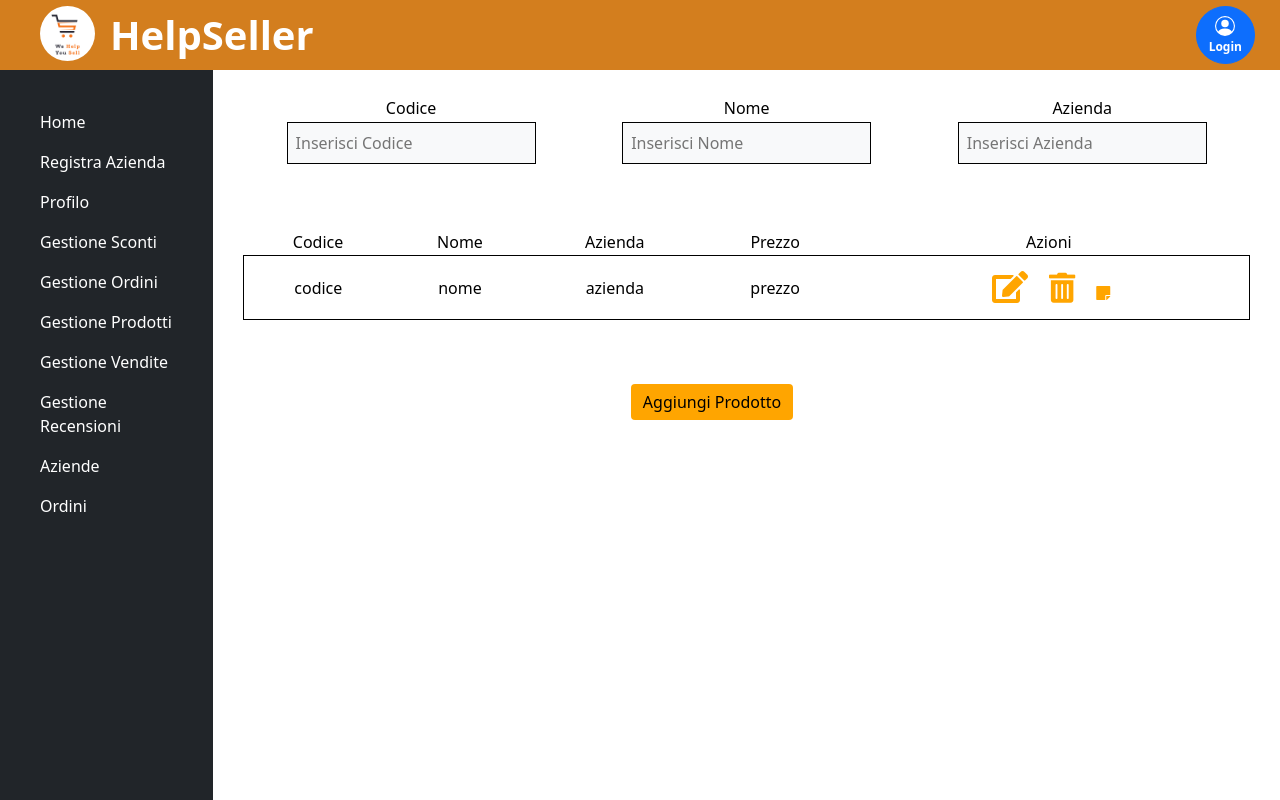
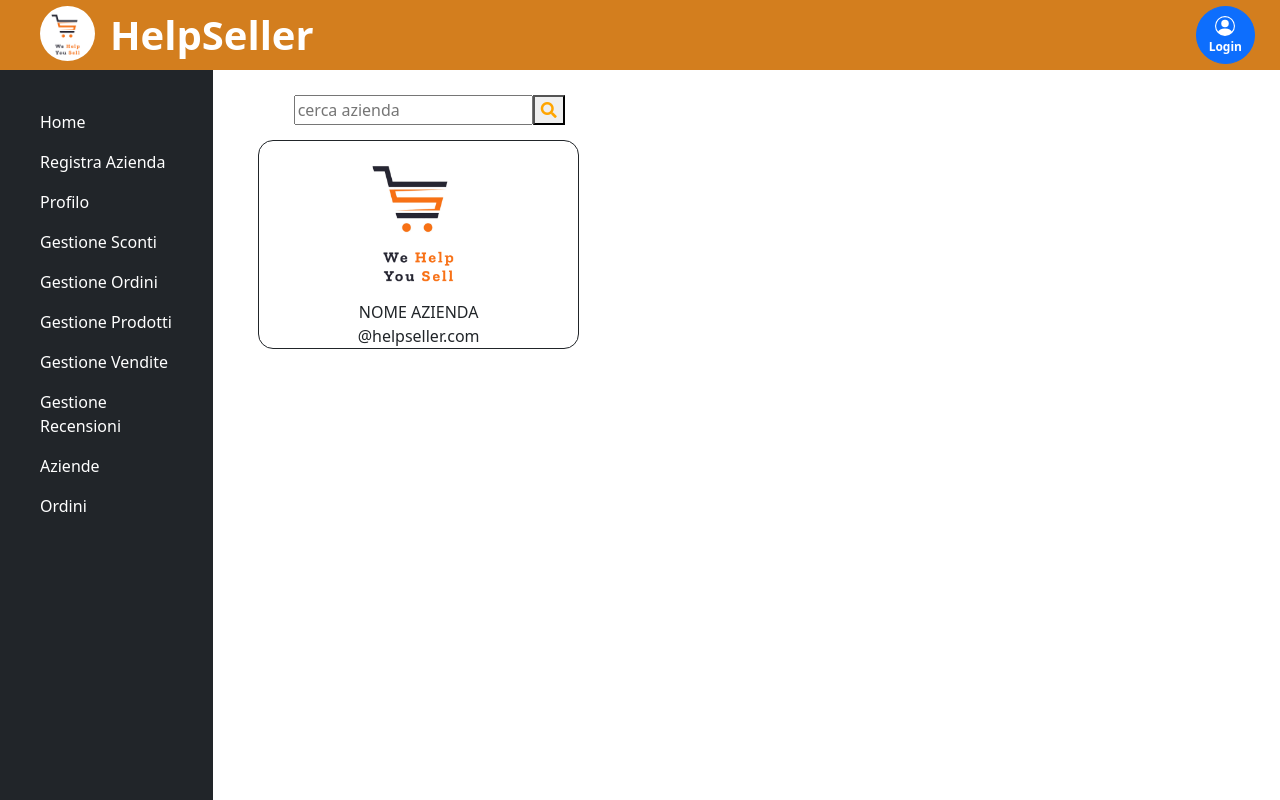
Before and after one commit to Mario-caccioppoli/HelpSellerInterface, an Angular app: page /visualizzaAziende in a window 1280 px wide. Before the commit this address led to /. Shown: the top 800 px of the page. Built offline with nearby package versions, Linux system fonts and the light colour scheme.

Commit message:
Aggiunta di alcune componenti all'app router module

```diff
--- a/src/app/app-routing.module.ts
+++ b/src/app/app-routing.module.ts
@@ -1,8 +1,37 @@
 import { NgModule } from '@angular/core';
 import { Routes, RouterModule } from '@angular/router';
+import { GestioneOrdiniRicevutiComponent } from './components/gestione-ordini-ricevuti/gestione-ordini-ricevuti.component';
+import { GestioneProdottiComponent } from './components/gestione-prodotti/gestione-prodotti.component';
+import { GestioneScontiComponent } from './components/gestione-sconti/gestione-sconti.component';
+import { ProfiloAziendaComponent } from './components/profilo-azienda/profilo-azienda.component';
+import { SelezionaProdottiScontareComponent } from './components/seleziona-prodotti-scontare/seleziona-prodotti-scontare.component';
+import { VisualizzaAziendeComponent } from './components/visualizza-aziende/visualizza-aziende.component';
+import { VisualizzaProdottiComponent } from './components/visualizza-prodotti/visualizza-prodotti.component';
 
 
-const routes: Routes = [];
+const routes: Routes = [{
+    path:'gestioneOrdini',
+    component:GestioneOrdiniRicevutiComponent},
+  {
+    path:'gestioneProdotti',
+    component:GestioneProdottiComponent},
+  {
+    path:'gestioneSconti',
+    component:GestioneScontiComponent},
+  {
+    path:'profiloAzienda',
+    component:ProfiloAziendaComponent},
+  {
+    path:'selezionaProdottiScontare',
+    component:SelezionaProdottiScontareComponent},
+  {
+    path:'visualizzaAziende',
+    component:VisualizzaAziendeComponent},
+  {
+    path:'visualizzaProdotti',
+    component:VisualizzaProdottiComponent}
+
+  ];
 
 @NgModule({
   imports: [RouterModule.forRoot(routes)],
--- a/src/app/app.component.html
+++ b/src/app/app.component.html
@@ -4,10 +4,10 @@
         <app-sidebar></app-sidebar>
     </div>
     <div class="col-lg-10 cont-princ">
-        <app-gestione-prodotti></app-gestione-prodotti>
+        <router-outlet></router-outlet>
     </div>
 </div>
-<router-outlet></router-outlet>
+
 <div id="foot" class="row">
     <app-footer></app-footer>
 </div>
--- a/src/app/components/gestione-prodotti/gestione-prodotti.component.html
+++ b/src/app/components/gestione-prodotti/gestione-prodotti.component.html
@@ -26,7 +26,7 @@
         <td class="table-light ">nome</td>
         <td class="table-light ">azienda</td>
         <td class="table-light ">prezzo</td>
-        <td class="table-light "><button class="pulsanti"><i class="fa fa-edit fa-2x" aria-hidden="true"></i></button><button class="pulsanti" style="font-size: 30px;"><i class="fas fa-trash-alt"></i></button><button class="pulsanti"><i class="fas fa-sticky-note"></i></button></td>
+        <td class="table-light "><button class="pulsanti"><i class="fa fa-edit fa-2x" aria-hidden="true"></i></button><button class="pulsanti" style="font-size: 30px;"><i class="fas fa-trash-alt"></i></button><button class="pulsanti"><i class="fas fa-sticky-note" style="font-size: 30px;"></i></button></td>
     </tr>
 </table>
 
@@ -45,30 +45,29 @@
                 <h5 class="modal-title" id="staticBackdropLabel">Aggiungi Prodotto</h5>
                 <button type="button" class="btn-close" data-bs-dismiss="modal" aria-label="Close"></button>
             </div>
-            <div class="modal-body">
-                <div class="modal-body">
-                    <form class="form-control">
+            <form class="form-control" #FormModel="ngForm" (ngSubmit)="prendiDati(FormModel.value)">
+                <div class=" modal-body">
+                    <div class="modal-body">
                         <p><b>Inserisci immagine</b></p>
                         <input type="file" class="form-control" name="file" />
                         <br>
                         <p><b>Nome Prodotto</b></p>
-                        <input type="text" name="nome" placeholder="inserisci nome prodotto"><br>
+                        <input type="text" ngModel name="nome" placeholder="inserisci nome prodotto"><br>
                         <p><b>Descrizione Prodotto</b></p>
-                        <textarea name="textArea" id="" cols="30" rows="5"></textarea>
+                        <textarea name="textArea" ngModel id=" " cols="30" rows="5"></textarea>
                         <br>
                         <p><b>Peso</b></p>
-                        <input type="text" name="peso" placeholder="inserisci peso"><br>
+                        <input type="text" name="peso" ngModel placeholder=" inserisci peso"><br>
                         <p><b>Volume</b></p>
-                        <input type="text" name="volume" placeholder="inserisci volume"><br>
+                        <input type="text" name="volume" ngModel placeholder="inserisci volume"><br>
                         <p><b>Prezzo</b></p>
-                        <input type="text" name="prezzo" placeholder="inserisci prezzo"><br><br>
-                        <button type="submit" class="btn btn-primary btn-accesso" name="invio">Aggiungi Prodotto</button>
-                    </form>
+                        <input type="text" name="prezzo" ngModel placeholder="inserisci prezzo"><br><br>
+                    </div>
+                    <div class="modal-footer ">
+                        <button type="button" class="btn btn-primary" data-bs-dismiss="modal">Annulla</button>
+                        <button type="submit" class="btn btn-primary btn-accesso" name="invio">Aggiungi</button>
+                    </div>
                 </div>
-                <div class="modal-footer">
-                    <button type="button" class="btn btn-secondary">Aggiungi</button>
-                    <button type="button" class="btn btn-primary" data-bs-dismiss="modal">Annulla</button>
-                </div>
-            </div>
+            </form>
         </div>
     </div>
--- a/src/app/components/gestione-prodotti/gestione-prodotti.component.ts
+++ b/src/app/components/gestione-prodotti/gestione-prodotti.component.ts
@@ -6,10 +6,14 @@ import { Component, OnInit } from '@angular/core';
   styleUrls: ['./gestione-prodotti.component.css']
 })
 export class GestioneProdottiComponent implements OnInit {
-
+  nome:String;
   constructor() { }
 
   ngOnInit(): void {
   }
 
+  prendiDati(n){
+    this.nome=n.nome;
+  }
+
 }
--- a/src/app/components/seleziona-prodotti-scontare/seleziona-prodotti-scontare.component.ts
+++ b/src/app/components/seleziona-prodotti-scontare/seleziona-prodotti-scontare.component.ts
@@ -26,7 +26,6 @@ export class SelezionaProdottiScontareComponent implements OnInit {
      }
      else {
           for(let i=0;i<this.provaNumero.length;i++){
-            //this.provaNumero.find(item);
             if(this.provaNumero[i]===item){
               bordo.style.borderColor='black';
               delete this.provaNumero[i];
--- a/src/app/components/sidebar/sidebar.component.html
+++ b/src/app/components/sidebar/sidebar.component.html
@@ -9,33 +9,33 @@
                     </li>
                     <!-- Amministratore di piattaforma -->
                     <li class="nav-item">
-                        <a class="nav-link" href="#">Registra Azienda</a>
+                        <a class="nav-link" routerLink="">Registra Azienda</a>
                     </li>
                     <!-- Azienda -->
                     <li class="nav-item">
-                        <a class="nav-link" href="#">Profilo</a>
+                        <a class="nav-link" routerLink="/modificaProfilo">Profilo</a>
                     </li>
                     <li class="nav-item">
-                        <a class="nav-link" href="#">Gestione Sconti</a>
+                        <a class="nav-link" routerLink="/gestioneSconti">Gestione Sconti</a>
                     </li>
                     <li class="nav-item">
-                        <a class="nav-link" href="#">Gestione Ordini</a>
+                        <a class="nav-link" routerLink="/gestioneOrdini">Gestione Ordini</a>
                     </li>
                     <li class="nav-item">
-                        <a class="nav-link" href="#">Gestione Prodotti</a>
+                        <a class="nav-link" routerLink="/gestioneProdotti">Gestione Prodotti</a>
                     </li>
                     <li class="nav-item">
-                        <a class="nav-link" href="#">Gestione Vendite</a>
+                        <a class="nav-link" routerLink="/gestioneVendite">Gestione Vendite</a>
                     </li>
                     <li class="nav-item">
-                        <a class="nav-link" href="#">Gestione Recensioni</a>
+                        <a class="nav-link" routerLink="/gestioneRecensioni">Gestione Recensioni</a>
                     </li>
                     <!-- Distributore -->
                     <li class="nav-item">
-                        <a class="nav-link" href="#">Aziende</a>
+                        <a class="nav-link" routerLink="/visualizzaAziende">Aziende</a>
                     </li>
                     <li class="nav-item">
-                        <a class="nav-link" href="#">Ordini</a>
+                        <a class="nav-link" routerLink="/visualizzaOrdini">Ordini</a>
                     </li>
                 </ul>
                 <hr>
--- a/src/app/components/visualizza-aziende/visualizza-aziende.component.css
+++ b/src/app/components/visualizza-aziende/visualizza-aziende.component.css
@@ -3,6 +3,7 @@
     margin-left: 15px;
     margin-top: 15px;
     text-align: center;
+    border-radius: 15px;
 }
 
 .row {
@@ -18,3 +19,8 @@
     background-color: none;
     color: orange;
 }
+
+.aziendaContainer img {
+    object-fit: cover;
+    width: 50%;
+}
--- a/src/app/components/visualizza-aziende/visualizza-aziende.component.html
+++ b/src/app/components/visualizza-aziende/visualizza-aziende.component.html
@@ -3,8 +3,9 @@
     <div class="row">
         <div *ngFor="let item of azienda" class="col">
             <div class="aziendaContainer">
-                <img src="" alt="FOTO AZIENDA">
-                <p>{{item.email}}</p>
+                <img src="assets/icons/Logo.png" alt="FOTO AZIENDA">
+                <div>{{item.nomeAzienda}}</div>
+                <div>{{item.email}}</div>
             </div>
         </div>
     </div>
--- a/src/app/components/visualizza-aziende/visualizza-aziende.component.ts
+++ b/src/app/components/visualizza-aziende/visualizza-aziende.component.ts
@@ -7,16 +7,19 @@ import { Azienda } from 'src/app/models/Azienda';
   styleUrls: ['./visualizza-aziende.component.css']
 })
 export class VisualizzaAziendeComponent implements OnInit {
-  azienda: Azienda[]=[]
+  azienda: Azienda[] = []
   constructor() { }
 
   ngOnInit(): void {
-    this.azienda.push({idAzienda:1 ,email:"francesdfadsfa",password: "string",
-    nomeAzienda: "string",
-    VATNumber: "string",
-    indirizzo: "string",
-    descrizione: "string",
-    logo: "string"})
+    this.azienda.push({
+      idAzienda: 1, email: "@helpseller.com",
+      password: "string",
+      nomeAzienda: "NOME AZIENDA",
+      VATNumber: "string",
+      indirizzo: "string",
+      descrizione: "string",
+      logo: "string"
+    })
   }
 
 }
```
